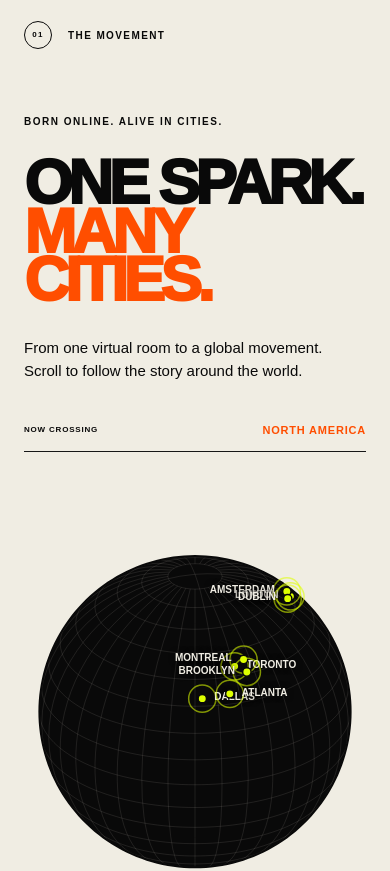
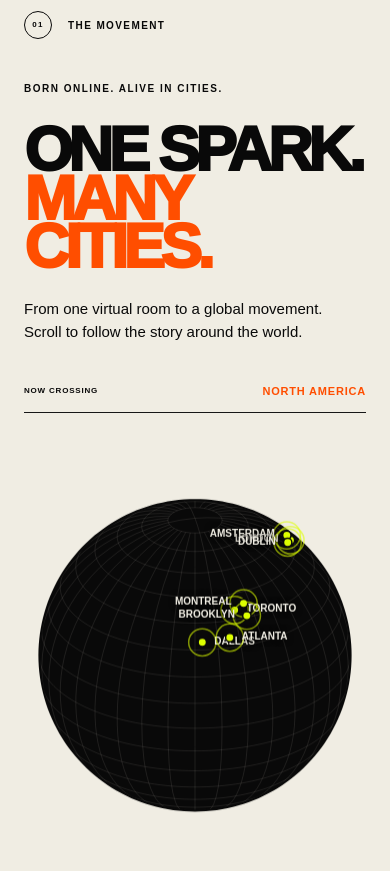
Before and after one commit to Etooluwa/wyppglobal, a Next.js app: page / in a window 390 px wide. Shown: the part 903-1774 px from the top of the page. Built offline with nearby package versions, Linux system fonts and the light colour scheme; what world-atlas would draw is missing.

Commit message:
Tighten movement section spacing

```diff
--- a/app/globals.css
+++ b/app/globals.css
@@ -43,17 +43,19 @@ h1 em { display:inline-block; margin-left:11vw; }
 .cityStrip i { color:var(--acid); font-style:normal; }
 
 .manifesto,.story,.merch { background:var(--paper); color:var(--ink); padding:clamp(80px,11vw,170px) 5vw; position:relative; overflow:hidden; }
+.manifesto { padding-top:clamp(70px,8vw,120px); padding-bottom:clamp(70px,8vw,120px); }
 .sectionTag { display:flex; align-items:center; gap:16px; text-transform:uppercase; letter-spacing:.14em; font-size:10px; font-weight:900; margin-bottom:clamp(70px,9vw,140px); }
+.manifesto>.sectionTag { margin-bottom:clamp(42px,5vw,72px); }
 .sectionTag span { width:28px; height:28px; display:grid; place-items:center; border:1px solid currentColor; border-radius:50%; font-size:8px; }
 .sectionTag.light { color:white; }
 .manifesto h2,.gatherings h2,.story h2,.school h2,.merch h2,.give h2,.connect h2 { margin:0; font-size:clamp(58px,10vw,158px); line-height:.78; letter-spacing:-.075em; font-weight:1000; text-transform:uppercase; }
 .manifesto h2 em,.story h2 em,.merch h2 em { color:var(--orange); }
 .movementStage { display:grid; grid-template-columns:minmax(0,.92fr) minmax(440px,1.08fr); gap:4vw; align-items:start; }
-.movementSticky { position:sticky; top:11vh; padding-top:8vh; z-index:2; }
+.movementSticky { position:sticky; top:9vh; padding-top:3vh; z-index:2; }
 .movementSticky h2 { font-size:clamp(58px,7.6vw,126px); }
-.movementPrompt { max-width:410px; margin:48px 0 0; font-size:15px; line-height:1.5; }
-.globeJourney { height:140vh; position:relative; }
-.globeSticky { position:sticky; top:7vh; height:86vh; min-height:590px; display:grid; grid-template-rows:auto minmax(0,1fr) auto; }
+.movementPrompt { max-width:410px; margin:32px 0 0; font-size:15px; line-height:1.5; }
+.globeJourney { height:112vh; position:relative; }
+.globeSticky { position:sticky; top:7vh; height:78vh; min-height:520px; display:grid; grid-template-rows:auto minmax(0,1fr) auto; }
 .globeSticky canvas { width:100%; height:100%; min-height:0; display:block; }
 .globeTopline,.globeLegend { display:flex; align-items:center; justify-content:space-between; gap:20px; text-transform:uppercase; letter-spacing:.14em; font-size:9px; font-weight:900; }
 .globeTopline { padding-bottom:12px; border-bottom:1px solid #171717; }
@@ -61,7 +63,7 @@ h1 em { display:inline-block; margin-left:11vw; }
 .globeLegend { padding-top:12px; border-top:1px solid #171717; }
 .globeLegend span { display:flex; align-items:center; gap:8px; }
 .globeLegend i { width:8px; height:8px; border-radius:50%; background:var(--acid); border:1px solid var(--ink); box-shadow:0 0 0 4px #ddff0066; }
-.manifestoGrid { display:grid; grid-template-columns:1.2fr 1fr; gap:12vw; align-items:start; margin:clamp(70px,9vw,140px) 0 40px; }
+.manifestoGrid { display:grid; grid-template-columns:1.2fr 1fr; gap:12vw; align-items:start; margin:clamp(38px,5vw,72px) 0 20px; }
 .lead { font-size:clamp(28px,3.4vw,54px); line-height:1.03; letter-spacing:-.04em; font-weight:800; margin:0; }
 .bodyCopy { max-width:520px; font-size:17px; line-height:1.55; }
 .bodyCopy p:first-child { margin-top:0; }
@@ -170,9 +172,9 @@ footer p { color:#a8a8a8; line-height:1.5; margin:0; }
   .movementStage { grid-template-columns:1fr; gap:40px; }
   .movementSticky { position:relative; top:auto; padding-top:0; }
   .movementSticky h2 { font-size:clamp(58px,13vw,112px); }
-  .globeJourney { height:130vh; }
-  .globeSticky { top:10vh; height:72vh; min-height:520px; }
-  .manifestoGrid { margin-top:65px; }
+  .globeJourney { height:110vh; }
+  .globeSticky { top:10vh; height:68vh; min-height:480px; }
+  .manifestoGrid { margin-top:46px; }
   .photoGrid { grid-template-columns:1fr; }
   .photoCard.tall { grid-row:auto; min-height:600px; }
   .statCard { min-height:230px; }
@@ -187,9 +189,9 @@ footer p { color:#a8a8a8; line-height:1.5; margin:0; }
 @media (max-width:620px) {
   .sectionTag { margin-bottom:65px; }
   .manifesto,.story { padding-left:24px; padding-right:24px; }
-  .movementPrompt { margin-top:32px; }
-  .globeJourney { height:125vh; }
-  .globeSticky { height:68vh; min-height:470px; }
+  .movementPrompt { margin-top:26px; }
+  .globeJourney { height:105vh; }
+  .globeSticky { height:64vh; min-height:430px; }
   .globeTopline,.globeLegend { font-size:8px; letter-spacing:.1em; }
   .manifesto h2,.gatherings h2,.story h2,.school h2,.merch h2,.give h2,.connect h2 { font-size:clamp(52px,16vw,88px); }
   .photoCard,.photoCard.wide { min-height:430px; }
```
